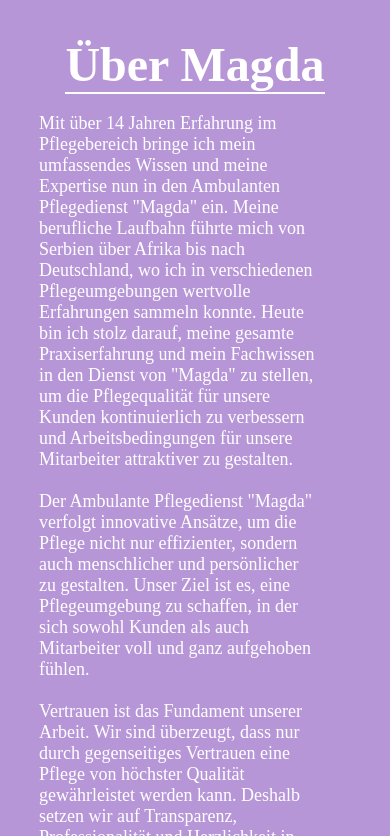
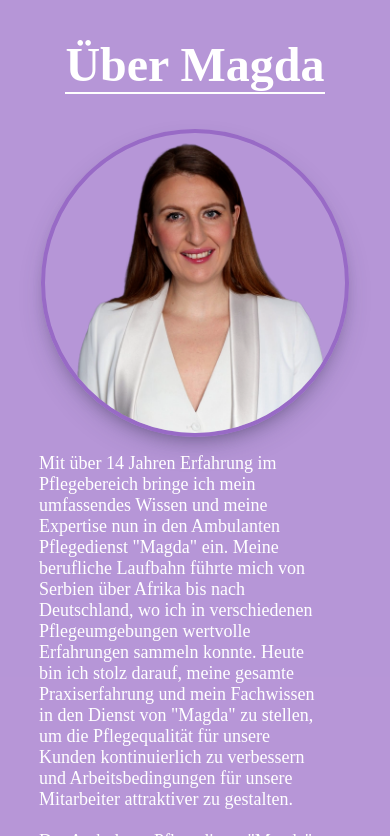
Before and after one commit to NikolaVujovic1988/Magda-Pflegedienst, an Angular app: page / in a window 390 px wide. Shown: the part 848-1684 px from the top of the page. Built offline with nearby package versions, Linux system fonts and the light colour scheme.

Commit message:
css cmall bugs fixed

```diff
--- a/src/app/about-us/about-us.component.scss
+++ b/src/app/about-us/about-us.component.scss
@@ -27,7 +27,7 @@
         margin-bottom: 5%;
 
         @media (max-width: 768px) {
-            flex-direction: column;
+            flex-direction: column-reverse;
         }
 
 
@@ -41,13 +41,15 @@
         img {
             width: 30%;
             border-radius: 100%;
+            object-fit: contain;
             border: 4px solid rgb(152, 106, 198);
             box-shadow: rgba(50, 50, 93, 0.25) 0px 13px 27px -5px, rgba(0, 0, 0, 0.3) 0px 8px 16px -8px;
 
-            @media (max-width: 768px) {
-                width: 75%;
-                margin-top: 5vh;
-                margin-bottom: 5vh;
+            @media (max-width: 999px) {
+                width: 300px;
+                height: 300px;
+                object-fit: cover;
+                margin: 5%;
             }
 
         }
--- a/src/app/footer/footer.component.scss
+++ b/src/app/footer/footer.component.scss
@@ -112,7 +112,8 @@
             width: 30px;
             height: 30px;
             display: flex;
-            margin-left: 40px;
+            padding-left: 4px;
+            padding-right: 4px;
 
 
 
@@ -143,5 +144,6 @@
         flex-direction: column;
         gap: 10px;
         justify-content: center;
+        align-items: center;
     }
 }
--- a/src/index.html
+++ b/src/index.html
@@ -2,10 +2,10 @@
 <html lang="en">
 <head>
   <meta charset="utf-8">
-  <title>MagdaPflegedienst</title>
+  <title>Magda Ambulante Pflege</title>
   <base href="/">
   <meta name="viewport" content="width=device-width, initial-scale=1">
-  <link rel="icon" type="image/x-icon" href="favicon.ico">
+  <link rel="icon" type="image/x-icon" href="/assets/images/Magda-violet-transparent.png">
 </head>
 <body>
   <app-root></app-root>
```
